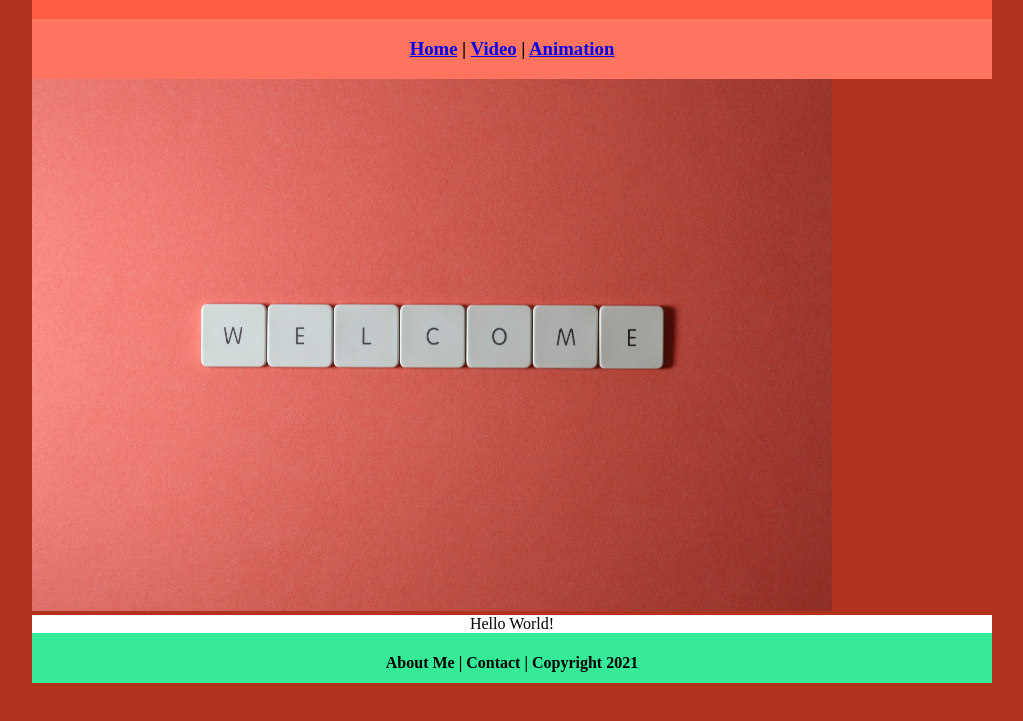
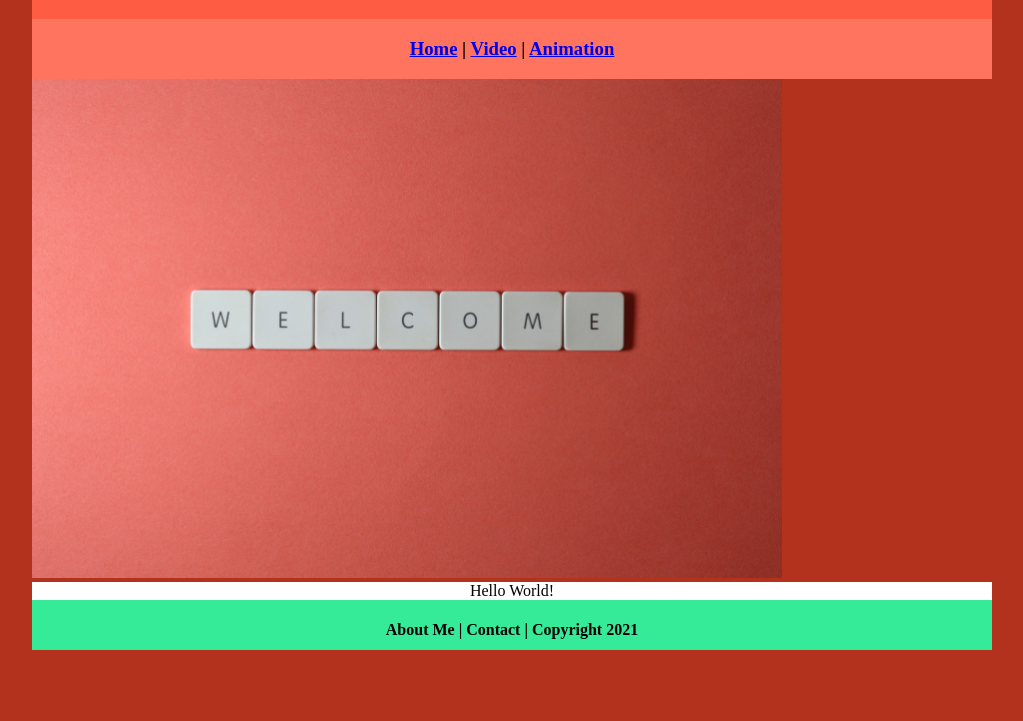
Before and after one commit to cash080/Portfolio, a plain HTML site: page index.html in a window 1280 px wide. Shown: the part 61-782 px from the top of the page, without its empty margins (128-1151 px from the left). Drawn offline with Linux system fonts and the light colour scheme.

Commit message:
Update index.html

```diff
--- a/index.html
+++ b/index.html
@@ -14,7 +14,7 @@
   <div class="nav">
     <h3><a href="index.html">Home</a> | <a href="video/index.html">Video</a> | <a href="animation/index.html">Animation</a> </h3>
   </div>
-	<img src="pexels-miguel-á-padriñán-2882688.jpg" alt="Welcome Image" style="width:800px;">
+	<img src="pexels-miguel-á-padriñán-2882688.jpg" alt="Welcome Image" style="width:750px;">
   <div class="content">Hello World!</div>
   <div class="footer">
     <h4>About Me | Contact | Copyright 2021</h4>
```
